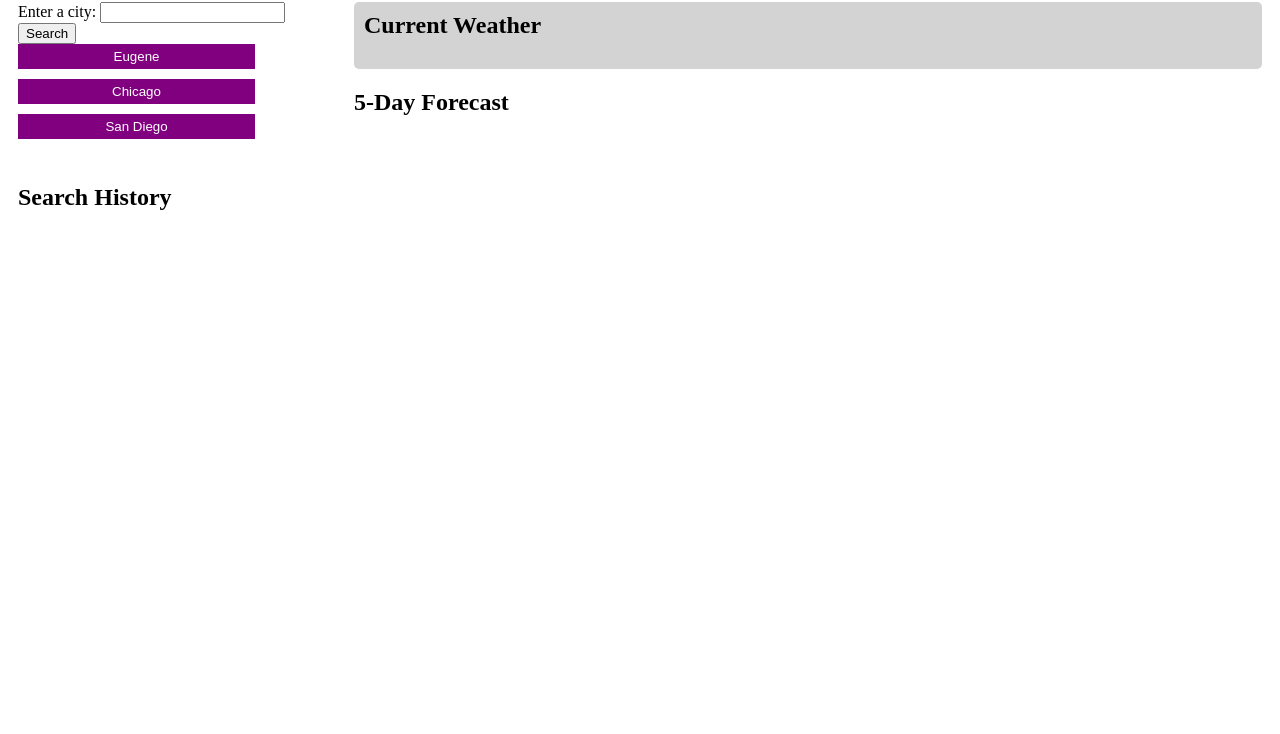
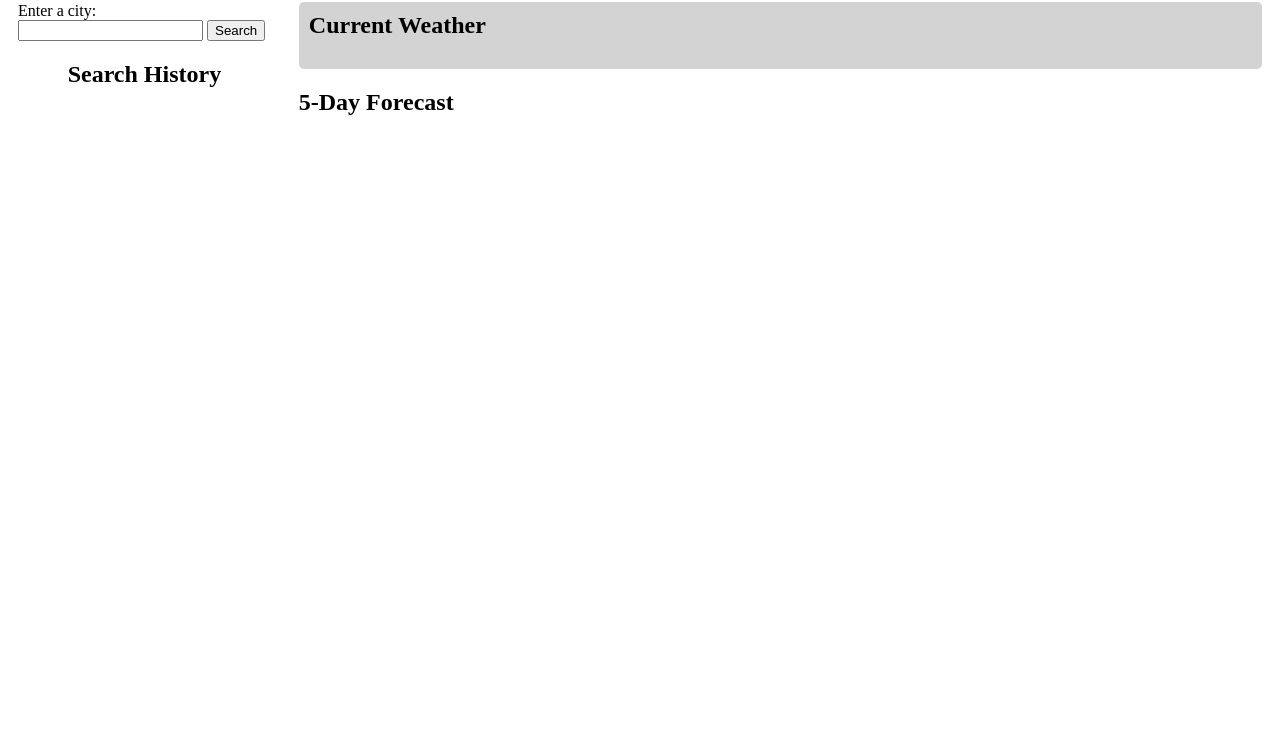
Before and after one commit to PhilKubz/weather-dashboard, a plain HTML site: page index.html in a window 1280 px wide. Shown: the part 66-800 px from the top of the page. Drawn offline with Linux system fonts and the light colour scheme.

Commit message:
ui updates/final touches on html/js

```diff
--- a/index.html
+++ b/index.html
@@ -22,11 +22,6 @@
             <label for="city-input">Enter a city:</label>
             <input type="text" id="city-input" name="city" required>
             <input type="submit" class="search-button" value="Search">
-            <div class="city-buttons">
-              <button type="button" onclick="fillCity('Eugene')" class="search-history-button">Eugene</button>
-              <button type="button" onclick="fillCity('Chicago')" class="search-history-button">Chicago</button>
-              <button type="button" onclick="fillCity('San Diego')" class="search-history-button">San Diego</button>
-            </div>
           </form>
         </div>
 
--- a/script.js
+++ b/script.js
@@ -122,10 +122,6 @@ function displaySearchHistory(searchHistory) {
   });
 }
 
-function fillCity(city) {
-  const cityInput = document.getElementById('city-input');
-  cityInput.value = city;
-}
 
 // Event Listeners
 document.getElementById('city-form').addEventListener('submit', function(event) {
--- a/stylesheet.css
+++ b/stylesheet.css
@@ -2,7 +2,7 @@
     display: flex;
     align-items: center;
     justify-content: center;
-    background-color: purple;
+    background: linear-gradient(to right, purple, rgb(61, 1, 61));
     color: white;
     height: 50px;
   }
@@ -25,8 +25,9 @@
   .sidebar {
     display: flex;
     flex-direction: column;
-    width: 25%;
+    width: 20%;
     padding: 10px;
+    margin-right: 8px;
   }
 
   .citySearchContainer {
@@ -34,8 +35,12 @@
   }
 
   .content-container {
-    flex: 1;
+    flex: 3;
     padding: 10px;
+  }
+
+  button {
+    border-radius: 5px;
   }
 
   .city-buttons {
@@ -49,6 +54,14 @@
     flex-direction: column;
   }
 
+  .search-history-container {
+    text-align: center;
+  }
+
+  .search-history-container .section-title {
+    margin-top: 0;
+  }
+
   .search-history-button {
     background-color: purple;
     color: white;
@@ -56,7 +69,7 @@
     padding: 5px 10px;
     margin-bottom: 5px;
     cursor: pointer;
-    width: 75%;
+    width: 100%;
     box-sizing: border-box;
   }
 
@@ -71,8 +84,8 @@
   }
 
   .weather-item {
-    flex: 1 1 200px; /* Adjust the width as desired */
-    max-width: 100%; /* Ensure the cards take up the full width of the container */
+    flex: 1 1 200px;
+    max-width: 100%;
     padding: 10px;
     border: 1px solid #ccc;
     border-radius: 5px;
```
